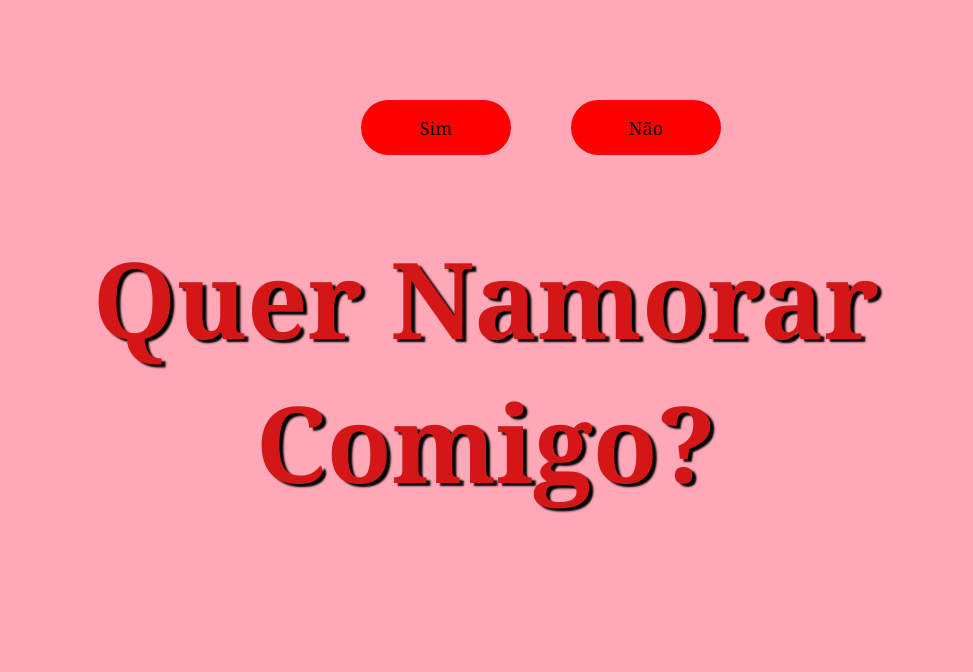
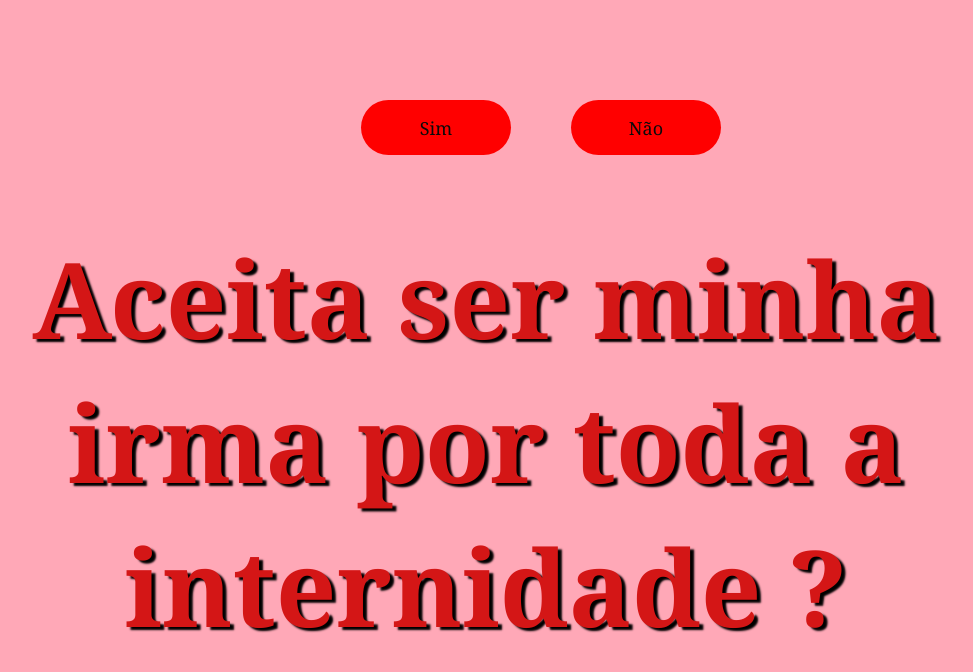
Before and after one commit to M17DEV/quer-ser-minha-irma-pra-todo-o-sempre-, a plain HTML site: page index.html in a window 1280 px wide. Shown: the whole page, without its empty margins (154-1127 px from the left). Drawn offline with Linux system fonts and the light colour scheme.

Commit message:
Update index.html

```diff
--- a/index.html
+++ b/index.html
@@ -18,7 +18,7 @@
                 <button class="mover">Não</button>
             </div>
         </div>
-        <h1>Quer Namorar Comigo?</h1>
+        <h1>Aceita ser minha irma por toda a internidade ?</h1>
 
     </main>
 
```
